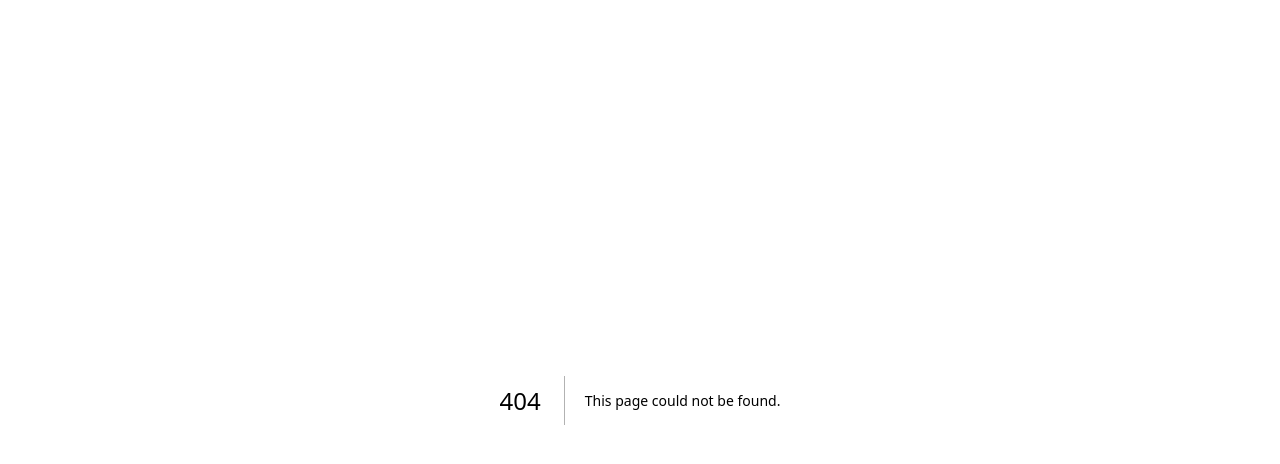
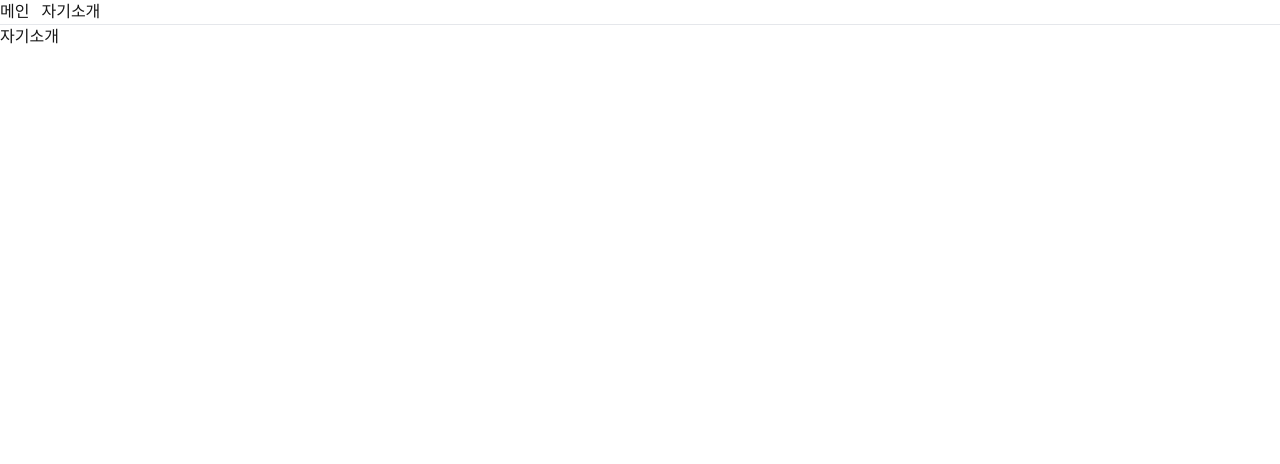
Before and after one commit to CheorHyeon/blog-2024-09-11, a Next.js app: page /about in a window 1280 px wide. Before the commit this address had no page. Shown: the top 464 px of the page. Built offline with nearby package versions, Linux system fonts and the light colour scheme; a web font is replaced by a local one.

Commit message:
라우팅 및 공통상단바

```diff
--- /dev/null
+++ b/src/app/about/page.tsx
@@ -0,0 +1,3 @@
+export default function About() {
+  return <div>자기소개</div>;
+}
--- a/src/app/layout.tsx
+++ b/src/app/layout.tsx
@@ -1,5 +1,6 @@
 import type { Metadata } from "next";
 import localFont from "next/font/local";
+import Link from "next/link";
 import "./globals.css";
 
 const pretendard = localFont({
@@ -21,7 +22,14 @@ export default function RootLayout({
 }>) {
   return (
     <html lang="ko" className={`${pretendard.variable}`}>
-      <body className={pretendard.className}>{children}</body>
+      <body className={pretendard.className}>
+        <div className="flex gap-3">
+          <Link href="/">메인</Link>
+          <Link href="/about">자기소개</Link>
+        </div>
+        <hr />
+        {children}
+      </body>
     </html>
   );
 }
```
